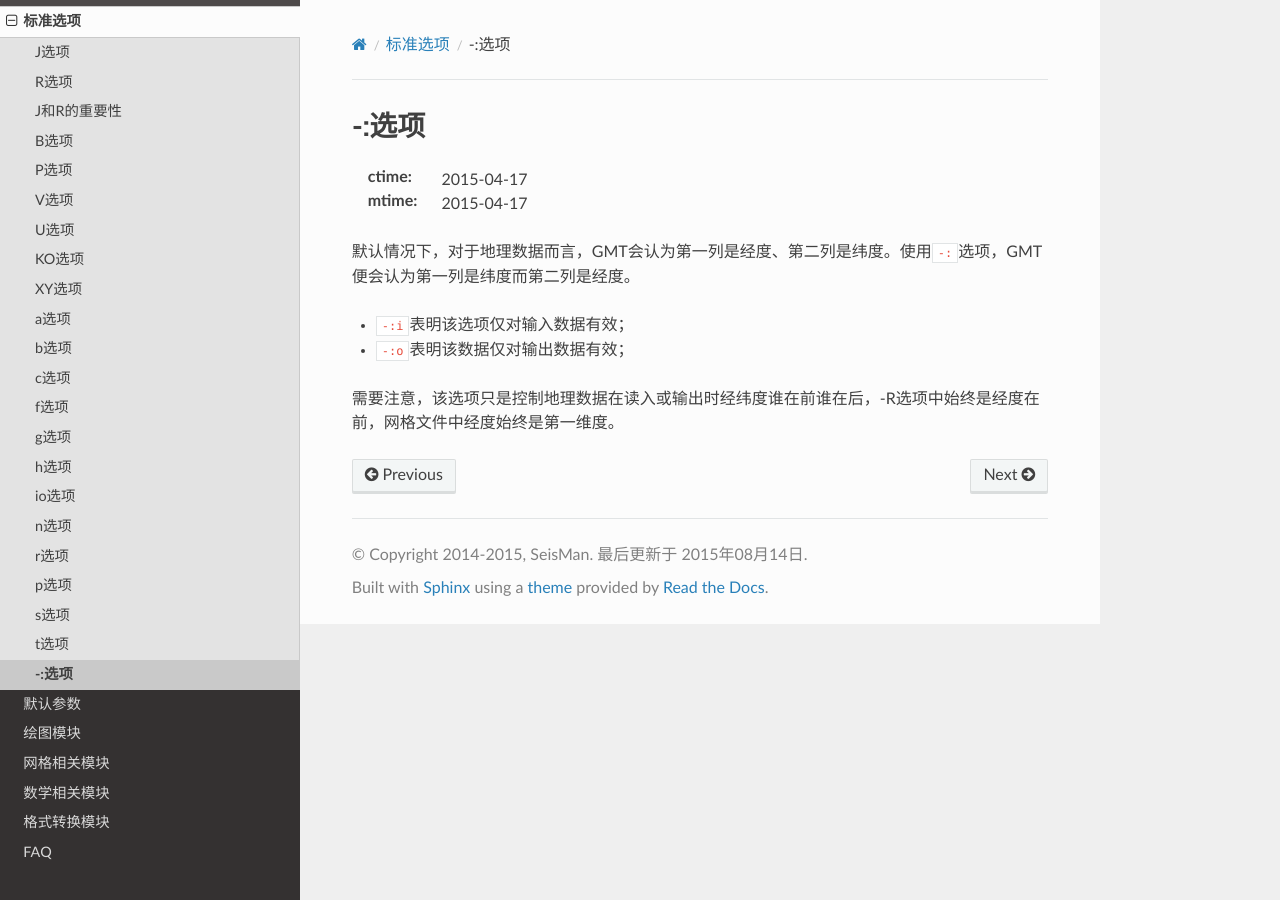
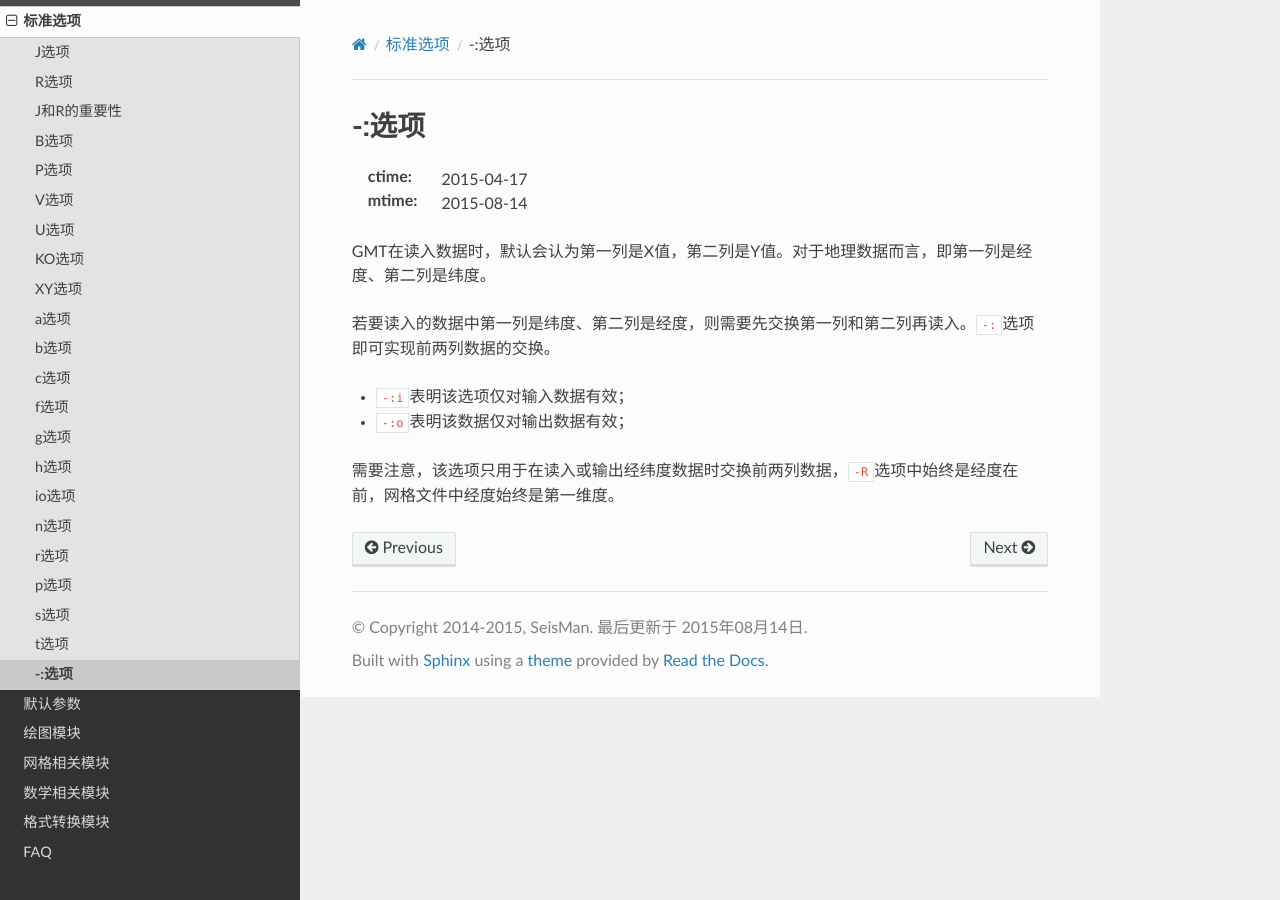
Before and after one commit to seisman/GMT5_Docs, a Sphinx documentation site: the page built from source/colon-option.rst, in a window 1280 px wide. Built offline with Sphinx 7.4.7 and the Read the Docs theme 2.0.0, drawn with Linux system fonts in a browser that asks for light colours.

Commit message:
update -:

```diff
--- a/source/colon-option.rst
+++ b/source/colon-option.rst
@@ -2,11 +2,13 @@
 ======
 
 :ctime: 2015-04-17
-:mtime: 2015-04-17
+:mtime: 2015-08-14
 
-默认情况下，对于地理数据而言，GMT会认为第一列是经度、第二列是纬度。使用\ ``-:``\ 选项，GMT便会认为第一列是纬度而第二列是经度。
+GMT在读入数据时，默认会认为第一列是X值，第二列是Y值。对于地理数据而言，即第一列是经度、第二列是纬度。
+
+若要读入的数据中第一列是纬度、第二列是经度，则需要先交换第一列和第二列再读入。\ ``-:``\ 选项即可实现前两列数据的交换。
 
 - ``-:i``\ 表明该选项仅对输入数据有效；
 - ``-:o``\ 表明该数据仅对输出数据有效；
 
-需要注意，该选项只是控制地理数据在读入或输出时经纬度谁在前谁在后，-R选项中始终是经度在前，网格文件中经度始终是第一维度。
+需要注意，该选项只用于在读入或输出经纬度数据时交换前两列数据，\ ``-R``\ 选项中始终是经度在前，网格文件中经度始终是第一维度。
```
